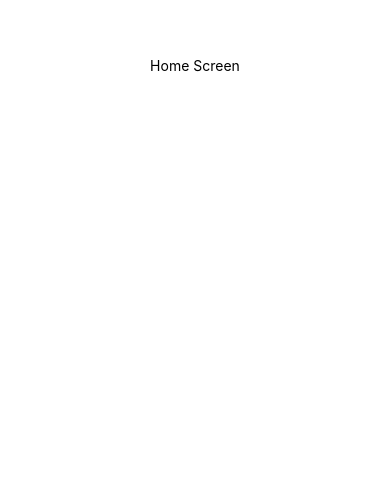
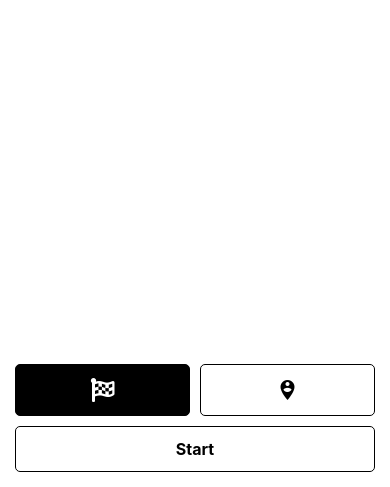
Before and after one commit to mrwatts88/avoidance, a React Native app: screen /Home in a window 390 px wide. Shown: the part 357-844 px from the top of the page. Built offline with nearby package versions, Linux system fonts and the light colour scheme.

Commit message:
Home screen controls

```diff
--- a/screens/Home.js
+++ b/screens/Home.js
@@ -1,19 +1,65 @@
-import React from 'react'
-import { View, Text, StyleSheet } from 'react-native'
+import React, { useState } from 'react'
+import { View, Text, StyleSheet, Pressable } from 'react-native'
+import { FontAwesome5, MaterialIcons } from '@expo/vector-icons'
 
 export default function Home() {
+    const [selectionButton, setSelectionButton] = useState('finish')
+
     return (
         <View style={styles.container}>
-            <Text>Home Screen</Text>
+            <View style={styles.mapContainer}>
+            </View>
+            <View style={styles.buttonContainerUpper}>
+                <FontAwesome5
+                    onPress={() => setSelectionButton('finish')}
+                    style={[styles.button, selectionButton === 'finish' && styles.pressedButton, { marginRight: 10 }]}
+                    name="flag-checkered" size={24} color="black" />
+                <MaterialIcons
+                    onPress={() => setSelectionButton('seeker')}
+                    style={[styles.button, selectionButton === 'seeker' && styles.pressedButton]}
+                    name="person-pin-circle" size={24} color="black" />
+            </View>
+            <View>
+                <Pressable><Text style={[styles.button, styles.text]}>Start</Text></Pressable>
+            </View>
         </View>
     )
 }
 
 const styles = StyleSheet.create({
     container: {
+        padding: 15,
         flex: 1,
         backgroundColor: '#fff',
-        alignItems: 'center',
         justifyContent: 'center',
     },
+    mapContainer: {
+        flex: 1,
+    },
+    buttonContainerUpper: {
+        display: 'flex',
+        flexDirection: 'row',
+        justifyContent: 'space-between',
+        marginBottom: 10
+    },
+    button: {
+        flex: 1,
+        border: '1px solid black',
+        padding: 10,
+        borderRadius: 5,
+        display: 'flex',
+        justifyContent: 'center',
+        alignItems: 'center',
+        paddingVertical: 12,
+        paddingHorizontal: 32,
+        elevation: 3,
+    },
+    pressedButton: {
+        backgroundColor: 'black',
+        color: 'white',
+    },
+    text: {
+        fontSize: 16,
+        fontWeight: 'bold',
+    }
 })
```
Also changed, not shown: .eslintrc.js.
